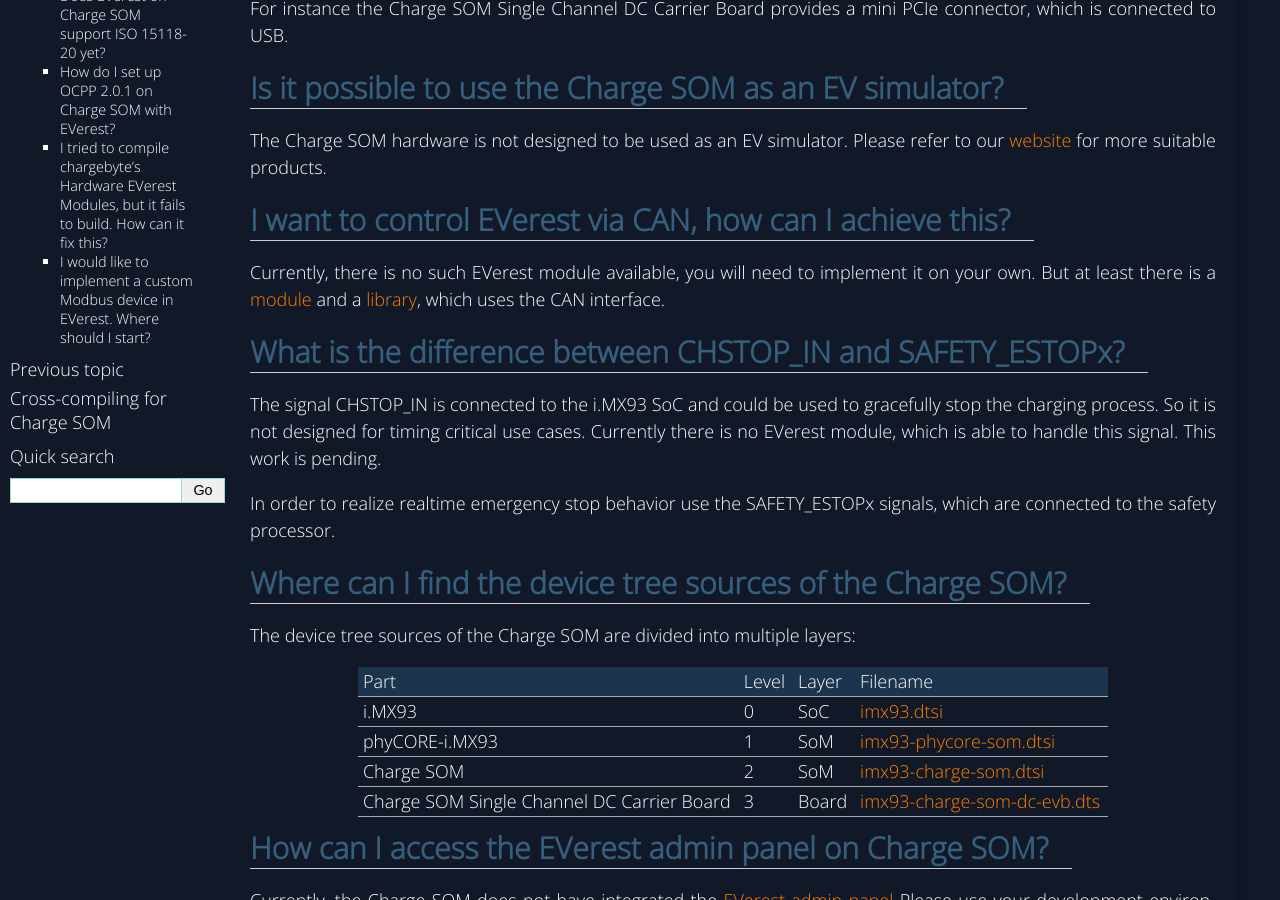
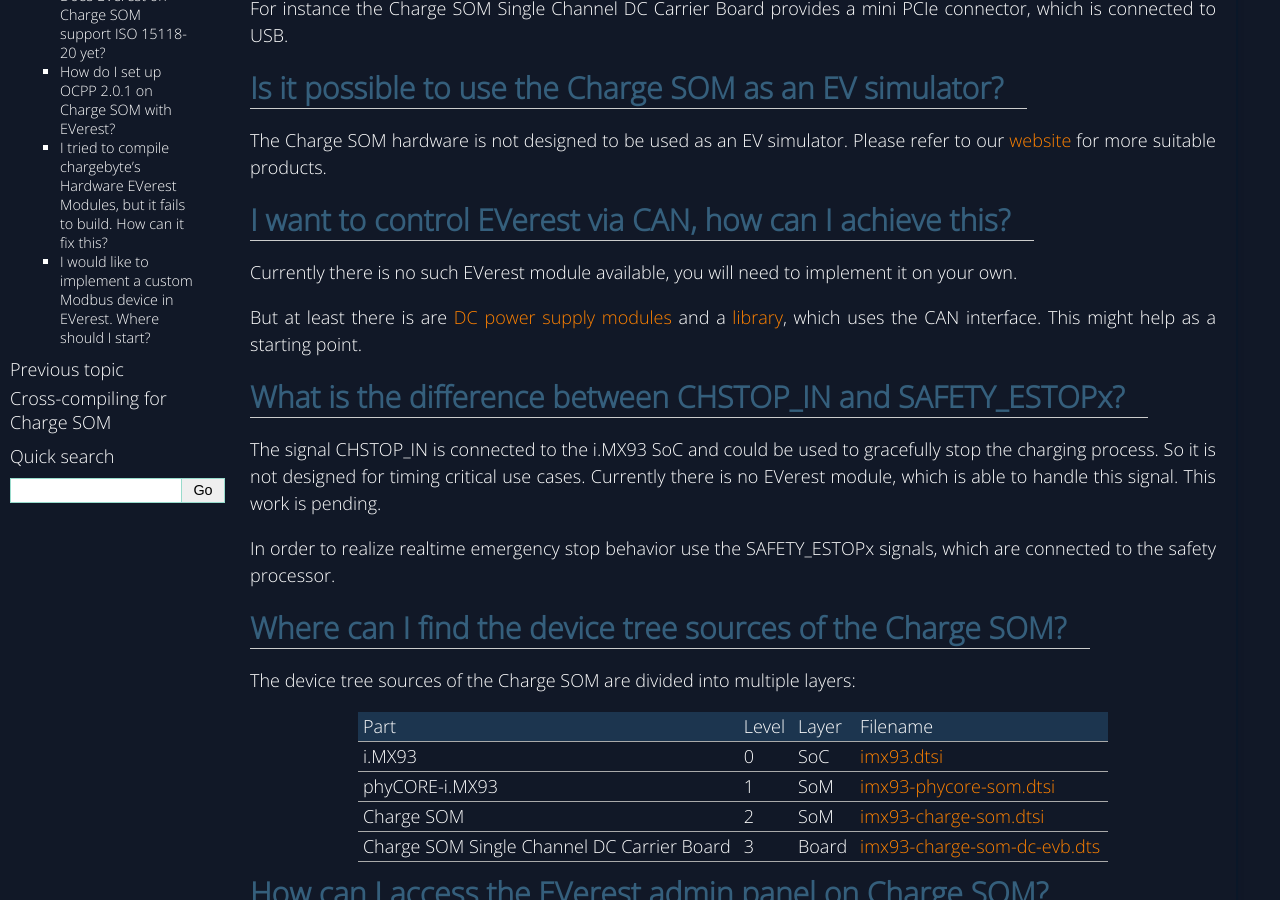
Before and after one commit to chargebyte/chargebyte-docs, a Sphinx documentation site: the page built from docs/source/troubleshooting.rst, in a window 1280 px wide and 900 px high, scrolled down 760 px. Built offline with Sphinx 7.4.7, drawn with Linux system fonts in a browser that asks for light colours; some of the changed text lies outside the part shown.

Commit message:
Fix EVerest upstream URLs
Signed-off-by: Michael Heimpold <michael.heimpold@chargebyte.com>

```diff
--- a/docs/source/everest_charging_stack.rst
+++ b/docs/source/everest_charging_stack.rst
@@ -24,7 +24,7 @@
 
 .. include:: ../../includes/everest_overview_of_everest_modules.inc
 
-**DCSupplySimulator** (`view on GitHub <https://github.com/EVerest/everest-core/blob/main/modules/simulation/DCSupplySimulator/manifest.yaml>`__)
+**DCSupplySimulator** (`view on GitHub <https://github.com/EVerest/everest-core/blob/main/modules/Simulation/DCSupplySimulator/manifest.yaml>`__)
 
 This module simulates a DC power supply device.
 
--- a/docs/source/troubleshooting.rst
+++ b/docs/source/troubleshooting.rst
@@ -34,10 +34,11 @@
 I want to control EVerest via CAN, how can I achieve this?
 ^^^^^^^^^^^^^^^^^^^^^^^^^^^^^^^^^^^^^^^^^^^^^^^^^^^^^^^^^^
 
-Currently, there is no such EVerest module available, you will need to implement it on your own. But
-at least there is a `module <https://github.com/EVerest/everest-core/tree/main/modules/DPM1000>`_
-and a `library <https://github.com/EVerest/everest-core/tree/main/lib/staging/can_dpm1000>`_,
-which uses the CAN interface.
+Currently there is no such EVerest module available, you will need to implement it on your own.
+
+But at least there is are `DC power supply modules <https://github.com/EVerest/everest-core/tree/main/modules/HardwareDrivers/PowerSupplies>`_
+and a `library <https://github.com/EVerest/everest-core/tree/main/lib/everest/can_dpm1000>`_,
+which uses the CAN interface. This might help as a starting point.
 
 
 What is the difference between CHSTOP_IN and SAFETY_ESTOPx?
@@ -100,7 +101,7 @@
 To support OCPP 2.0.1, the EVerest OCPP201 module must be integrated into the EVerest configuration.
 This module uses the `libocpp library <https://github.com/EVerest/libocpp>`_ to implement the OCPP 2.0.1
 protocol.
-The `OCPP201 module documentation <https://github.com/EVerest/everest-core/blob/main/modules/OCPP201/doc.rst>`_
+The `OCPP201 module documentation <https://github.com/EVerest/everest-core/blob/main/modules/EVSE/OCPP201/doc.rst>`_
 already contains some information about the module parameters, the provided and required interfaces,
 and the initial creation of the OCPP 2.0.1 database.
 
```
Also changed, not shown: other parts of docs/source/troubleshooting.rst (+2 -2 lines).
